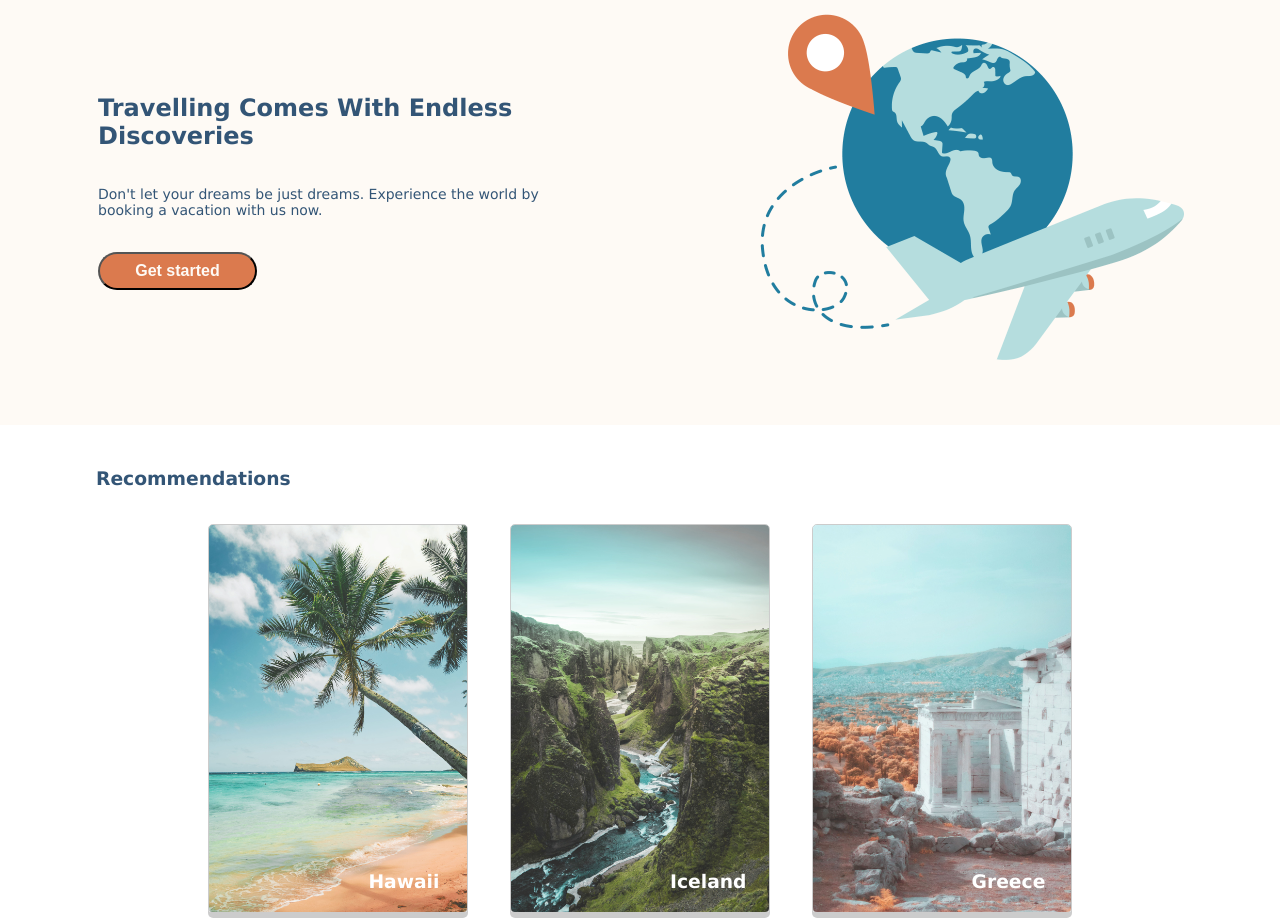
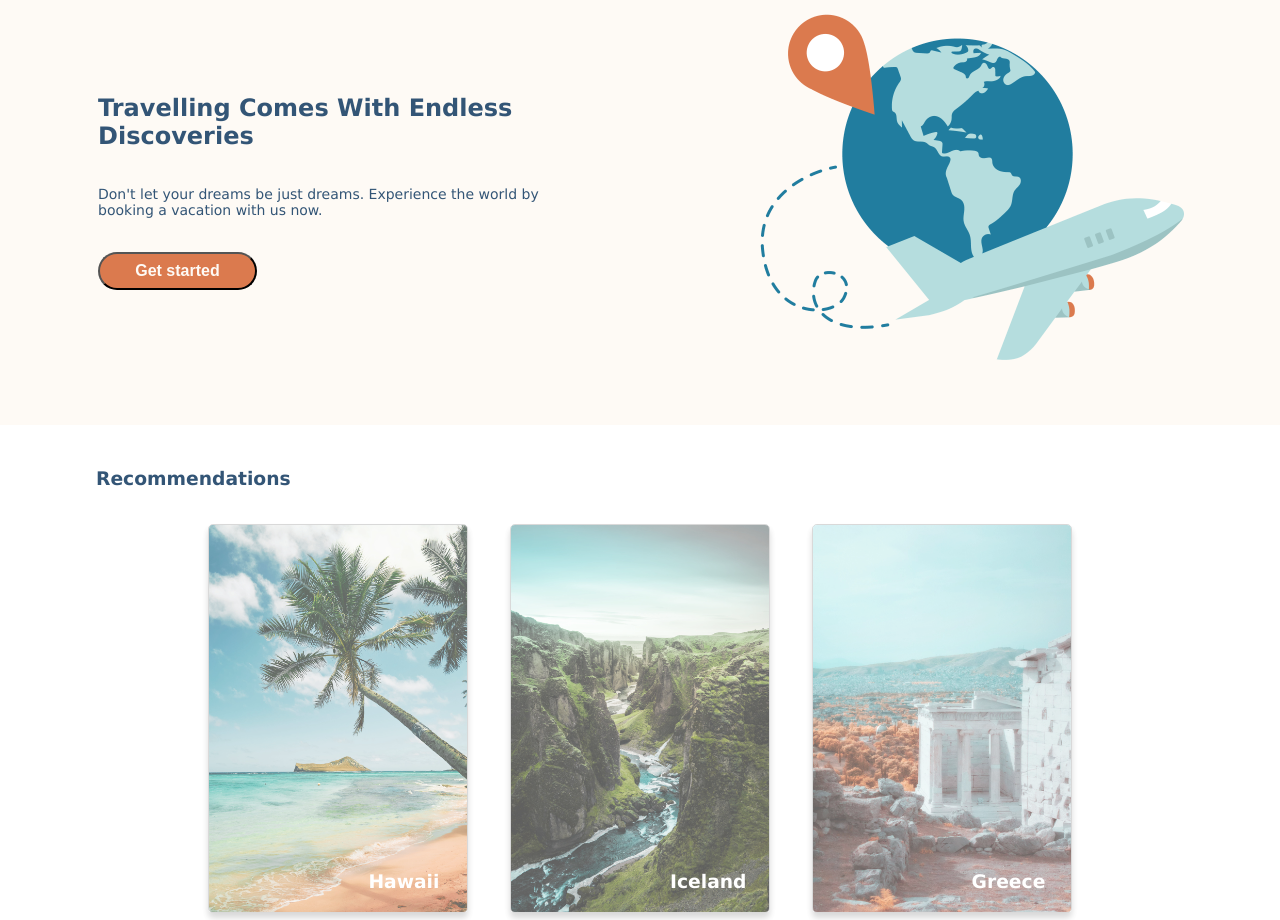
Before and after one commit to codeia94/leia-ooi-travelsite, a plain HTML site: page index.html in a window 1280 px wide. Shown: the part 58-978 px from the top of the page. Drawn offline with Linux system fonts and the light colour scheme.

Commit message:
Add opacity to destination card and :hover class

```diff
--- a/css/main.css
+++ b/css/main.css
@@ -69,9 +69,13 @@
     display: flex;
     border-radius: 5px;
     border: 1px solid rgba(0, 0, 0, 0.200);
-    box-shadow: 0px 5px rgba(0, 0, 0, 0.200);
+    box-shadow: 0px 5px 6px rgba(0, 0, 0, 0.200);
+    opacity: 0.75;
+}
+.card-image:hover {
+    opacity: 1;
+}
 
-}
 .card-list {
     display: flex;
     position: relative;
@@ -80,8 +84,6 @@
 
 .card-list__text-wrapper {
     position: absolute;
-    /* background-color: #335576; */
-    /* color: white; */
     top: 20.5rem;
     left: 10rem;
 
```
